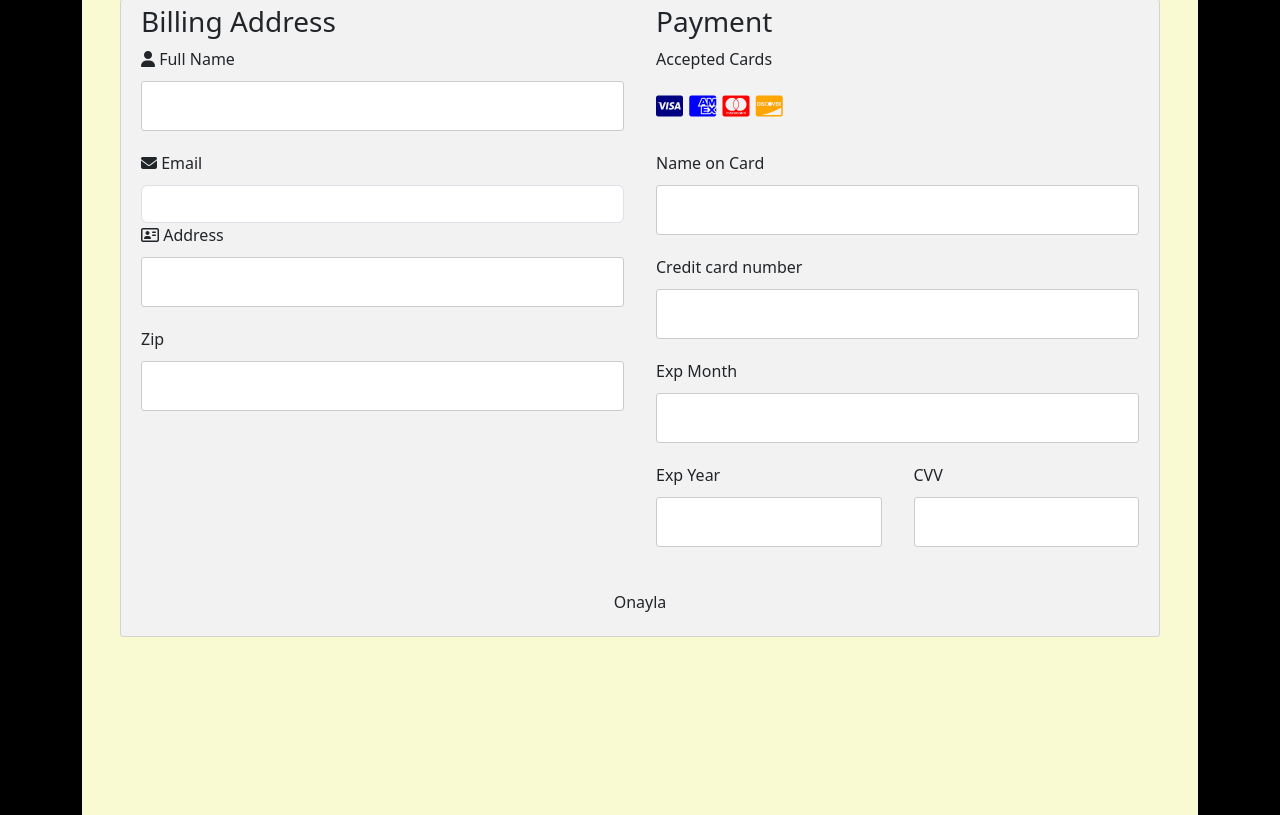
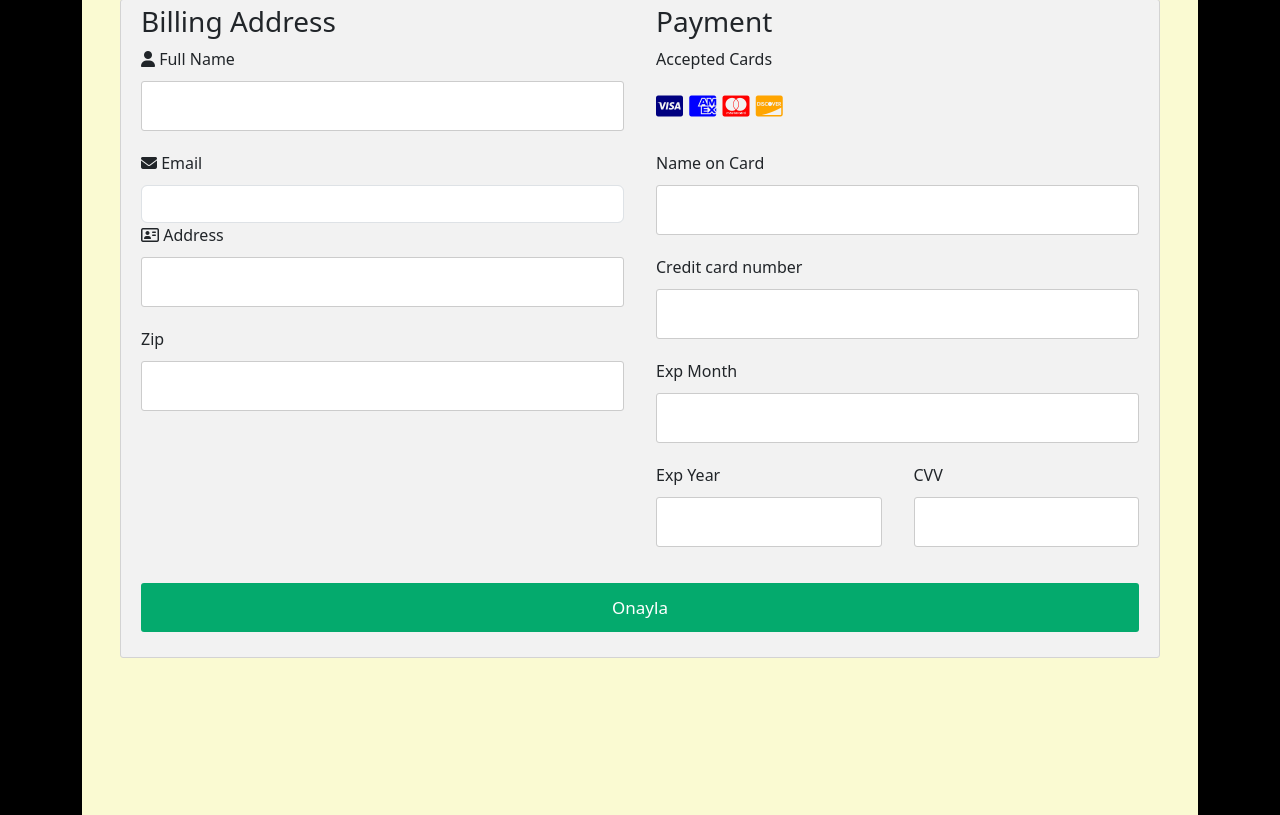
Before and after one commit to AysKrimn/Netflix-Clone, a Django app: template user_app/templates/account.html in a window 1280 px wide. Shown: the part 919-1734 px from the top of the page. Run offline with Django 3.2, Linux system fonts and the light colour scheme; the template is opened without the code that fills it, so the values that code supplies are empty, except form fields; tables that the repository leaves empty hold one stand-in row (values such as "Sample post"); form fields are guessed from the names that the template uses; some libraries are stand-ins or nearby versions.

Commit message:
fix template

```diff
--- a/netflix_app/templates/Components/DebitForm/card.html
+++ b/netflix_app/templates/Components/DebitForm/card.html
@@ -55,9 +55,9 @@
            <div class="mt-3">
 
             {% if registeredBefore %}
-            <input type="submit" value="Yeniden Aktif Et" class="btn">
+            <input type="submit" value="Yeniden Aktif Et" class="btn-debit">
             {% else %}
-            <input type="submit" value="Onayla" class="btn">
+            <input type="submit" value="Onayla" class="btn-debit">
             {% endif %}
 
 
```
